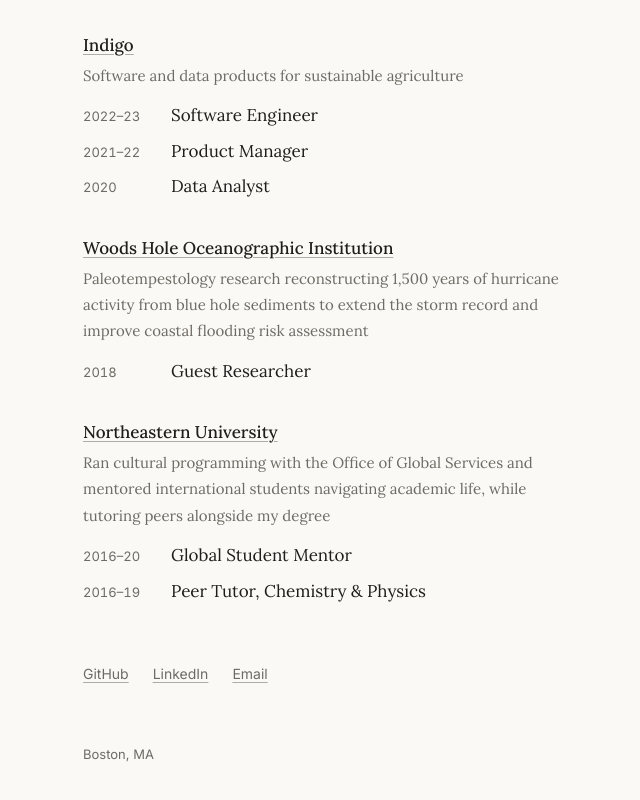
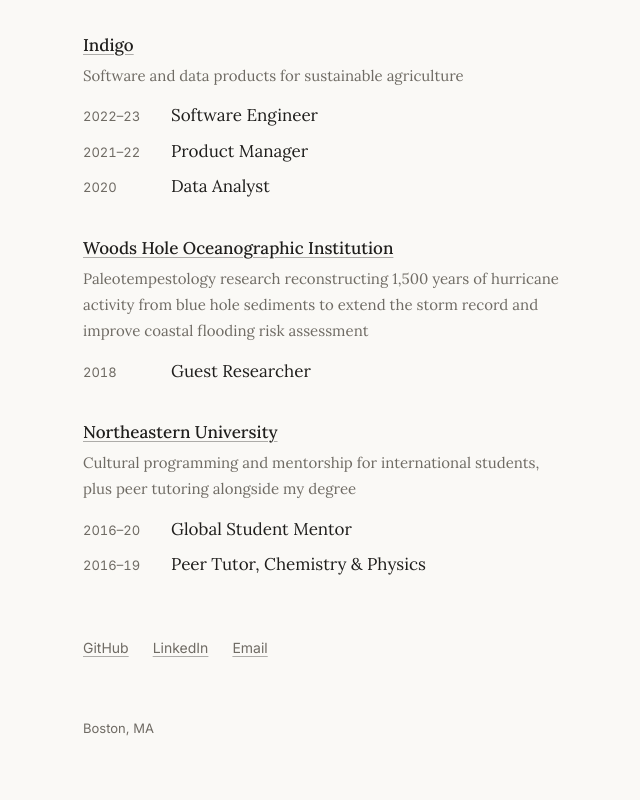
Before and after one commit to cdizon239/charmille, a React (Vite) app: page / in a window 1280 px wide. Shown: the part 1011-1811 px from the top of the page, without its empty margins (317-957 px from the left). Built offline with nearby package versions, Linux system fonts and the light colour scheme.

Commit message:
Shorten Northeastern blurb

```diff
--- a/src/App.tsx
+++ b/src/App.tsx
@@ -100,9 +100,8 @@
             <a href="https://www.northeastern.edu/">Northeastern University</a>
           </p>
           <p className="blurb">
-            Ran cultural programming with the Office of Global Services and
-            mentored international students navigating academic life, while
-            tutoring peers alongside my degree
+            Cultural programming and mentorship for international students,
+            plus peer tutoring alongside my degree
           </p>
           <ul>
             <li>
```
